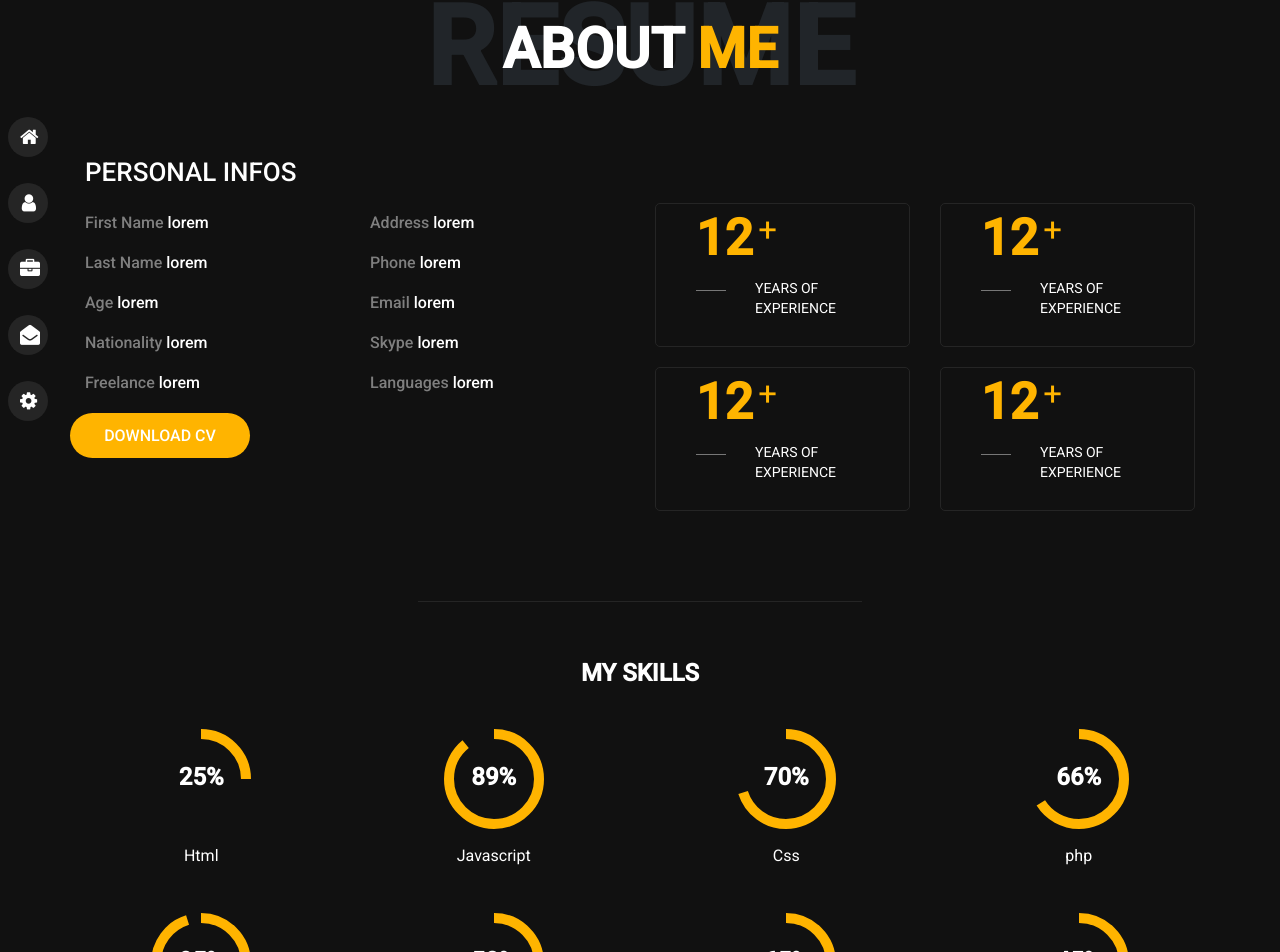
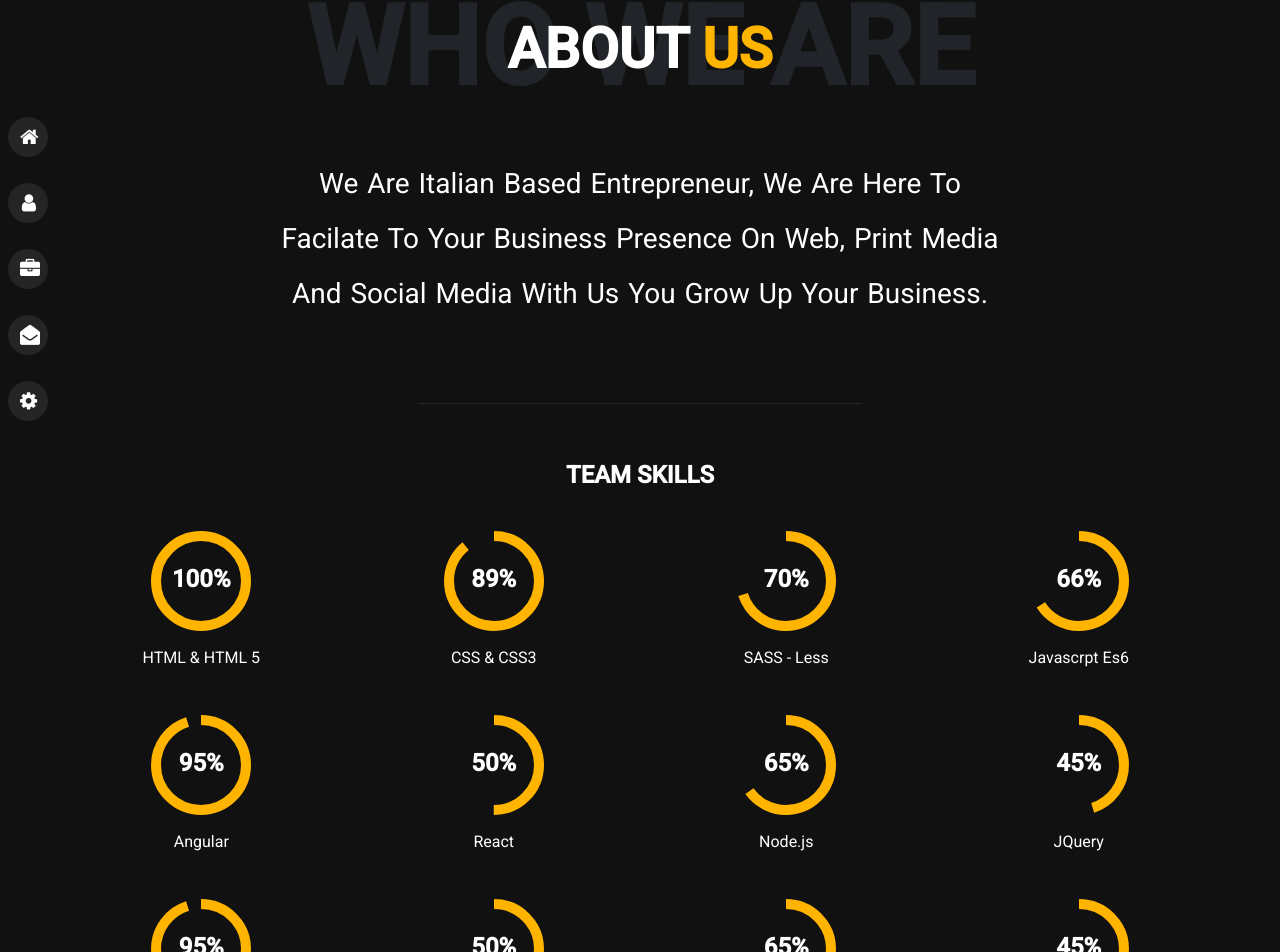
Before and after one commit to ARZAKKHAN/personal-portfolio, an Angular app: page /about in a window 1280 px wide. Shown: the part 92-1044 px from the top of the page. Built offline with nearby package versions, Linux system fonts and the light colour scheme.

Commit message:
update website

```diff
--- a/src/app/about/about.component.html
+++ b/src/app/about/about.component.html
@@ -4,19 +4,35 @@
 			<div class="col-md-12">
 				<div class="about-content">
 					<div class="title-bg">
-						<h1>RESUME</h1>
+						<h1>WHO WE ARE</h1>
 					</div>
 					<div class="title">
-						<h2>ABOUT <span>ME</span></h2>
+						<h2>ABOUT <span>US</span></h2>
 					</div>
 				</div>
 			</div>
 		</div>
-		<div class="info-section">
+
+		<div class="aboutus-content">
+			<div class="row">
+				<div class="col-md-12 ">
+					<div class="aboutus-content-text">
+						<h5>
+							we are italian based entrepreneur, we are here to <br>
+							facilate to your business presence on web, print media <br>
+							and social media with us you grow up your business.
+						</h5>
+					</div>
+				</div>
+			</div>
+		</div>
+
+
+		<!-- <div class="info-section">
 			<div class="row">
 				<div class="col-md-12">
 					<div class="personal-info">
-						<h2>PERSONAL INFOS</h2>
+						<h2>Team INFOS</h2>
 					</div>
 				</div>
 				<div class="col-md-6">
@@ -58,12 +74,18 @@
 					</div>
 				</div>
 			</div>
-		</div>
+		</div> -->
+
+
+
+		<!-- need to create section called method like this make resposive as same as there-->
+		<!-- https://www.egowebdesign.it/about-ego-web-design-agency/ -->
+
 		<div class="row">
 			<div class="skill-section">
 				<div class="col-md-12">
 					<hr class="seprator">
-					<h2>MY SKILLS</h2>
+					<h2>TEAM SKILLS</h2>
 				</div>
 				<div class="boxes">
 					<div class="row">
@@ -87,7 +109,7 @@
 				<div class="inner-heading">
 					<div class="col-md-12">
 						<hr>
-						<h2>EXPERIENCE & EDUCATION</h2>
+						<h2>EXPERIENCE</h2>
 					</div>
 				</div>
 				<div class="row">
@@ -109,5 +131,6 @@
 				</div>
 			</div>
 		</div>
+
 	</div>
 </section>
--- a/src/app/about/about.component.scss
+++ b/src/app/about/about.component.scss
@@ -147,6 +147,18 @@
 			}
 	}
 }
+
+.aboutus-content{
+	&-text h5{
+		font-size: 28px;
+		color: white;
+		word-spacing: 2px;
+		line-height: 55px;
+		text-align: center;
+		text-transform: capitalize;
+	}
+}
+
 .skill-section {
 	width: 100%;
 	hr {
--- a/src/app/app.module.ts
+++ b/src/app/app.module.ts
@@ -15,7 +15,6 @@ import { HomeComponent } from './home/home.component';
 import { PortfolioComponent } from './portfolio/portfolio.component';
 import { ContactComponent } from './contact/contact.component';
 import { ServiceComponent } from './service/service.component';
-import { TopNavComponent } from './topNav/topNav.component';
 
 
 @NgModule({
@@ -27,7 +26,6 @@ import { TopNavComponent } from './topNav/topNav.component';
     PortfolioComponent,
     ContactComponent,
     ServiceComponent,
-    TopNavComponent,
   ],
   imports: [
     BrowserModule,
--- a/src/app/home/home.component.html
+++ b/src/app/home/home.component.html
@@ -7,7 +7,7 @@
 				<p>I'm a Tunisian based web designer & front‑end developer focused on crafting clean & user‑friendly
 					experiences, I
 					am passionate about building excellent software that improves the lives of those around me.</p>
-				<button class="content-btn" [routerLink]="'/about'" >MORE ABOUT ME</button>
+				<button class="content-btn" [routerLink]="'/about'" >MORE ABOUT US</button>
 			</div>
 		</div>
 	</div>
--- a/src/app/portfolio/portfolio.component.html
+++ b/src/app/portfolio/portfolio.component.html
@@ -7,7 +7,7 @@
 						<h1>WORKS</h1>
 					</div>
 					<div class="title">
-						<h2>MY <span>PORTFOLIO</span></h2>
+						<h2>Team <span>PORTFOLIO</span></h2>
 					</div>
 				</div>
 			</div>
--- a/src/app/service/service.component.html
+++ b/src/app/service/service.component.html
@@ -33,8 +33,9 @@
 				</div>
 				<div class="col-md-12">
 					<div class="buttonWrapper">
+						<h3>Ready to discuss Your Project?</h3>
 						<a routerLink="/contact" here="javascript:;" class="btn btn-contact">
-							<span>Work With Us</span>
+							<span>Get Started</span>
 						</a>
 					</div>
 				</div>
--- a/src/app/service/service.component.scss
+++ b/src/app/service/service.component.scss
@@ -161,12 +161,20 @@ $corner-size: 3rem;
 
 .buttonWrapper{
 	display: flex;
+	margin: 20px auto;
+	flex-flow: row;
 	text-align: center;
 	justify-content: center;
 	margin-bottom: 40px;
+	h3 {
+		font-size: 30px;
+		color: white;
+		margin-right: 30px;
+		margin-top: 15px;
+	}
 }
 .btn-contact {
-	margin: 20px auto;
+
 	letter-spacing: .02rem;
 	cursor: pointer;
 	background: transparent;
--- a/src/app/topNav/topNav.component.html
+++ /dev/null
@@ -1,10 +0,0 @@
-<div class="topNavWrapper">
-	<nav>
-        <a routerLink="/home" routerLinkActive="active" href="javascript:;">Home</a>
-        <a routerLink="/about" routerLinkActive="active" href="javascript:;">About</a>
-        <a routerLink="/portfolio" routerLinkActive="active" href="javascript:;">Portfolio</a>
-        <a href="javascript:;">Blog</a>
-        <a routerLink="/contact" routerLinkActive="active" href="javascript:;">Contact</a>
-        <div class="animation start-home"></div>
-    </nav>
-</div>
--- a/src/app/topNav/topNav.component.scss
+++ /dev/null
@@ -1,72 +0,0 @@
-@import '../../device.scss';
-
-.topNavWrapper {
-	nav {
-        position: relative;
-        margin: 0px auto;
-        margin-top: 30px;
-        width: 570px;
-        height: 50px;
-        background: #333;
-        border-radius: 8px;
-        font-size: 0;
-        /* overflow: hidden; */
-        box-shadow: 0 2px 3px 0 rgba(0, 0, 0, .1);
-    }
-    nav > a {
-        font-size: 15px;
-        text-transform: uppercase;
-        color: white;
-        text-decoration: none;
-        line-height: 50px;
-        position: relative;
-        z-index: 1;
-        letter-spacing: 2px;
-        display: inline-block;
-        text-align: center;
-    }
-    nav .animation {
-        position: absolute;
-        height: 100%;
-        top: 0;
-        left: 0;
-        z-index: 0;
-        background-color: #ffb400;
-        border-radius: 8px;
-        transition: all .5s ease;
-    }
-    a:nth-child(1){ width: 100px;}
-
-    nav .start-home, a:nth-child(1):hover ~ .animation {
-        width: 100px;
-        left: 0px;
-    }
-
-    a:nth-child(2){ width: 110px;}
-
-    nav .start-about, a:nth-child(2):hover ~ .animation {
-        width: 110px;
-        left: 100px;
-    }
-
-    a:nth-child(3){ width: 140px;}
-
-    nav .start-blog, a:nth-child(3):hover ~ .animation {
-        width: 140px;
-        left: 205px;
-    }
-
-    a:nth-child(4){ width: 100px;}
-
-    nav .start-profile, a:nth-child(4):hover ~ .animation {
-        width: 100px;
-        left: 350px;
-    }
-
-    a:nth-child(5){ width: 120px;}
-
-    nav .start-contact, a:nth-child(5):hover ~ .animation {
-        width: 120px;
-        left: 450px;
-    }
-}
--- a/src/app/topNav/topNav.component.ts
+++ /dev/null
@@ -1,15 +0,0 @@
-import { Component, OnInit } from '@angular/core';
-
-@Component({
-  selector: 'app-top-nav',
-  templateUrl: './topNav.component.html',
-  styleUrls: ['./topNav.component.scss']
-})
-export class TopNavComponent implements OnInit {
-
-  constructor() { }
-
-  ngOnInit(): void {
-  }
-
-}
--- a/src/assets/about-data.json
+++ b/src/assets/about-data.json
@@ -80,44 +80,65 @@
 			],
 			"skills" : [
 				{
-					"skillValue": "25",
-					"skillsPercent": "25%",
-					"skillsDesc": "Html"
+					"skillValue": "100",
+					"skillsPercent": "100%",
+					"skillsDesc": "HTML & HTML 5"
 				},
 				{
 					"skillValue": "89",
 					"skillsPercent": "89%",
-					"skillsDesc": "Javascript"
+					"skillsDesc": "CSS & CSS3"
 				},
 				{
 					"skillValue": "70",
 					"skillsPercent": "70%",
-					"skillsDesc": "Css"
+					"skillsDesc": "SASS - Less"
 				},
 				{
 					"skillValue": "66",
 					"skillsPercent": "66%",
-					"skillsDesc": "php"
+					"skillsDesc": "Javascrpt Es6"
 				},
 				{
 					"skillValue": "95",
 					"skillsPercent": "95%",
-					"skillsDesc": "Wordpress"
+					"skillsDesc": "Angular"
 				},
 				{
 					"skillValue": "50",
 					"skillsPercent": "50%",
-					"skillsDesc": "Jquery"
+					"skillsDesc": "React"
 				},
 				{
 					"skillValue": "65",
 					"skillsPercent": "65%",
-					"skillsDesc": "Angular"
+					"skillsDesc": "Node.js"
 				},
 				{
 					"skillValue": "45",
 					"skillsPercent": "45%",
-					"skillsDesc": "React"
+					"skillsDesc": "JQuery"
+				},
+
+				{
+					"skillValue": "95",
+					"skillsPercent": "95%",
+					"skillsDesc": "D3.js"
+				},
+				{
+					"skillValue": "50",
+					"skillsPercent": "50%",
+					"skillsDesc": "Express.js"
+				},
+				{
+					"skillValue": "65",
+					"skillsPercent": "65%",
+					"skillsDesc": "Designing"
+				},
+				{
+					"skillValue": "45",
+					"skillsPercent": "45%",
+					"skillsDesc": "Boostrap"
 				}
 			],
 			"educations": [
```
Also changed, not shown: src/assets/service-data.json (+11 -9 lines), src/assets/slider-home.png (added).
